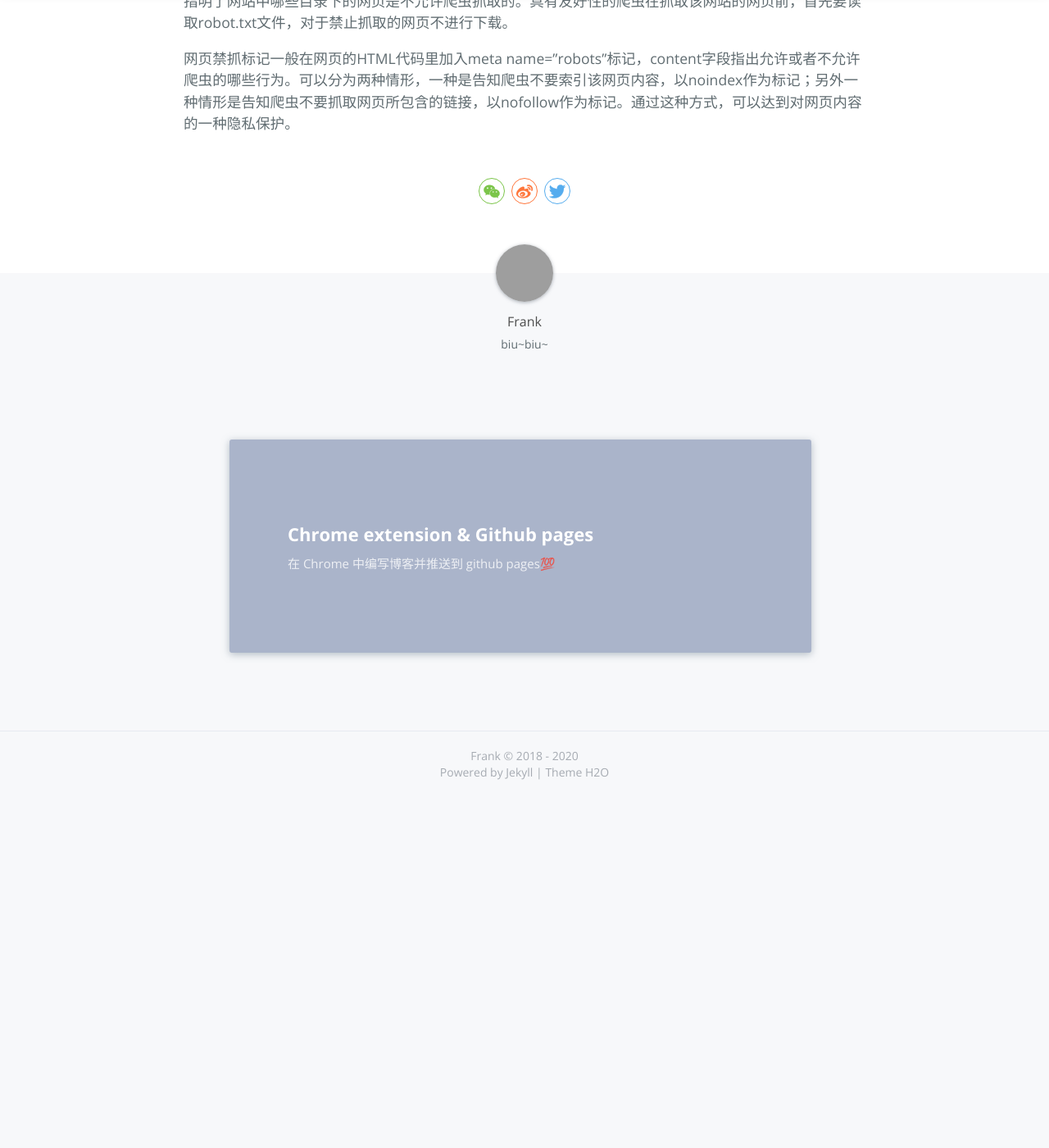
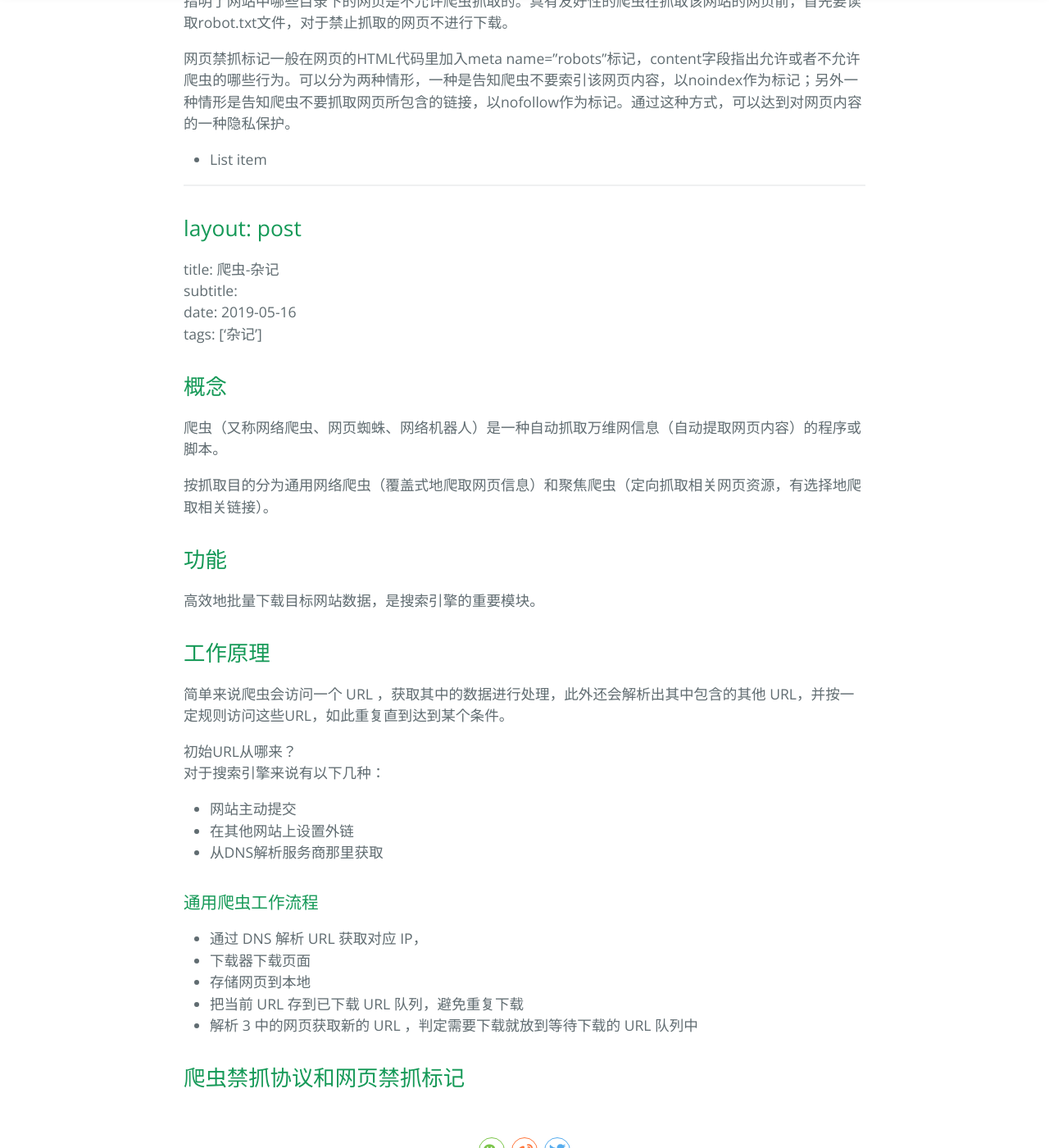
Before and after one commit to bangbangde/bangbangde.github.io, a Jekyll site: the page built from _posts/2019-05-16-175338.md, in a window 1280 px wide and 1400 px high, scrolled down 1490 px. Shown: the whole window at 82% size. Built offline with Jekyll 4.4.1, drawn with Linux system fonts in a browser that asks for light colours; nearby versions of some CDN libraries; our own code applies the rules of GitHub Pages for plain Markdown files; a style sheet for code colours, icons or effects is not loaded; before the commit the page ends 2462 px from its top, so only the background shows below that; grey boxes are pictures that could not be loaded.

Commit message:
_posts/2019-05-16-175338.md updated from https://stackedit.io/

```diff
--- a/_posts/2019-05-16-175338.md
+++ b/_posts/2019-05-16-175338.md
@@ -36,6 +36,48 @@ tags: ['杂记']
 爬虫禁抓协议指的是由网站所有者生成一个指定的文件robot.txt，并放在网站服务器的根目录下，这个文件指明了网站中哪些目录下的网页是不允许爬虫抓取的。具有友好性的爬虫在抓取该网站的网页前，首先要读取robot.txt文件，对于禁止抓取的网页不进行下载。
 
 网页禁抓标记一般在网页的HTML代码里加入meta name="robots”标记，content字段指出允许或者不允许爬虫的哪些行为。可以分为两种情形，一种是告知爬虫不要索引该网页内容，以noindex作为标记；另外一种情形是告知爬虫不要抓取网页所包含的链接，以nofollow作为标记。通过这种方式，可以达到对网页内容的一种隐私保护。
+
+-
+    List item
+
+----------
+
+## layout: post
+title: 爬虫-杂记
+subtitle:
+date: 2019-05-16
+tags: [‘杂记’]
+
+## 概念
+
+爬虫（又称网络爬虫、网页蜘蛛、网络机器人）是一种自动抓取万维网信息（自动提取网页内容）的程序或脚本。
+
+按抓取目的分为通用网络爬虫（覆盖式地爬取网页信息）和聚焦爬虫（定向抓取相关网页资源，有选择地爬取相关链接）。
+
+## 功能
+
+高效地批量下载目标网站数据，是搜索引擎的重要模块。
+
+## 工作原理
+
+简单来说爬虫会访问一个 URL ，获取其中的数据进行处理，此外还会解析出其中包含的其他 URL，并按一定规则访问这些URL，如此重复直到达到某个条件。
+
+初始URL从哪来？
+对于搜索引擎来说有以下几种：
+
+-   网站主动提交
+-   在其他网站上设置外链
+-   从DNS解析服务商那里获取
+
+### 通用爬虫工作流程
+
+1.  通过 DNS 解析 URL 获取对应 IP，
+2.  下载器下载页面
+3.  存储网页到本地
+4.  把当前 URL 存到已下载 URL 队列，避免重复下载
+5.  解析 3 中的网页获取新的 URL ，判定需要下载就放到等待下载的 URL 队列中
+
+## 爬虫禁抓协议和网页禁抓标记
 <!--stackedit_data:
-eyJoaXN0b3J5IjpbLTQ4NzkxOTIwMl19
+eyJoaXN0b3J5IjpbLTc3NTA4NzhdfQ==
 -->
```
